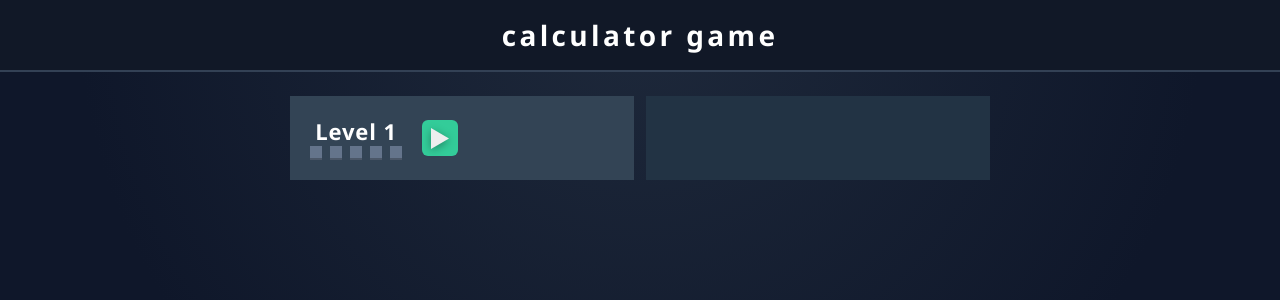
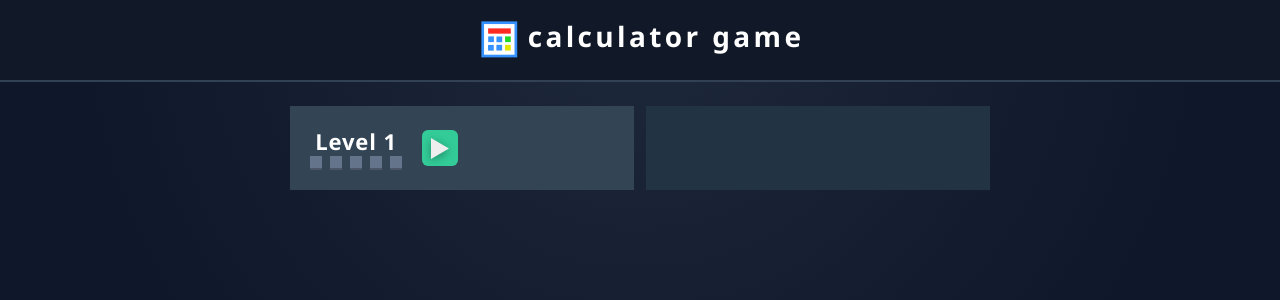
Before and after one commit to wwtchrsin/calculator-game, a Vue app: page / in a window 1280 px wide. Shown: the top 300 px of the page. Built offline with nearby package versions, Linux system fonts and the light colour scheme.

Commit message:
[+] app logo

```diff
--- a/index.html
+++ b/index.html
@@ -3,6 +3,7 @@
   <head>
     <meta charset="UTF-8" />
     <meta name="viewport" content="width=device-width, initial-scale=1.0" />
+    <link rel="icon" href="/favicon.ico" />
     <title>calculator game</title>
   </head>
   <body>
--- a/src/App.vue
+++ b/src/App.vue
@@ -1,6 +1,6 @@
 <template>
   <div class="app-shell">
-    <header class="app-header">calculator game</header>
+    <AppHeader />
     <main class="app-main">
       <div class="main-panels">
         <section class="status-panel">
@@ -29,6 +29,7 @@
           <button
             v-if="gameStated && roundOver && !roundWon"
             class="correct-answer-btn"
+            :class="showCorrectAnswer ? 'inactive' : 'active'"
             type="button"
             aria-label="Show Answer"
             @click="toggleAnswer"
@@ -82,6 +83,7 @@ import ExpressionRow from './components/ExpressionRow.vue'
 import { createBoard, formatTime } from './game/board.js'
 import { evaluateCells, stepToCells, excludeBracketCells } from './game/evaluate.js'
 import { generateRound, roundTime } from './game/generate.js'
+import AppHeader from './components/AppHeader.vue'
 
 const level = ref(1)
 const score = ref(0)
--- /dev/null
+++ b/src/components/AppHeader.vue
@@ -0,0 +1,65 @@
+<template>
+  <header class="app-header">
+    <svg viewBox="0 0 180 180">
+      <g>
+        <rect
+          style="fill:#ffffff;stroke:#3591ff;stroke-linecap:round;paint-order:fill markers stroke;stroke-width:10;stroke-dasharray:none;stroke-opacity:1;fill-opacity:1"
+          id="rect4"
+          width="124.28256"
+          height="124.91344"
+          x="25.235037"
+          y="25.235037" />
+        <rect
+          style="fill:#3591ff;fill-opacity:1;stroke:none;stroke-width:8;stroke-linecap:round;stroke-dasharray:none;stroke-opacity:1;paint-order:fill markers stroke"
+          id="rect16"
+          width="21.41264"
+          height="21.41264"
+          x="45.184177"
+          y="108.46393" />
+        <rect
+          style="fill:#3591ff;fill-opacity:1;stroke:none;stroke-width:8;stroke-linecap:round;stroke-dasharray:none;stroke-opacity:1;paint-order:fill markers stroke"
+          id="rect16-8"
+          width="21.41264"
+          height="21.41264"
+          x="76.43013"
+          y="108.08008" />
+        <rect
+          style="fill:#e4e503;fill-opacity:1;stroke:none;stroke-width:8;stroke-linecap:round;stroke-dasharray:none;stroke-opacity:1;paint-order:fill markers stroke"
+          id="rect16-1"
+          width="21.41264"
+          height="21.41264"
+          x="108.83892"
+          y="108.17227" />
+        <rect
+          style="fill:#3591ff;fill-opacity:1;stroke:none;stroke-width:8;stroke-linecap:round;stroke-dasharray:none;stroke-opacity:1;paint-order:fill markers stroke"
+          id="rect16-2"
+          width="21.41264"
+          height="21.41264"
+          x="45.752598"
+          y="76.509773" />
+        <rect
+          style="fill:#3591ff;fill-opacity:1;stroke:none;stroke-width:8;stroke-linecap:round;stroke-dasharray:none;stroke-opacity:1;paint-order:fill markers stroke"
+          id="rect16-6"
+          width="21.41264"
+          height="21.41264"
+          x="76.745567"
+          y="76.944366" />
+        <rect
+          style="fill:#21d926;fill-opacity:1;stroke:none;stroke-width:8;stroke-linecap:round;stroke-dasharray:none;stroke-opacity:1;paint-order:fill markers stroke"
+          id="rect16-18"
+          width="21.41264"
+          height="21.41264"
+          x="108.98503"
+          y="76.497879" />
+        <rect
+          style="fill:#ff2a22;fill-opacity:1;stroke:none;stroke-width:8.73578;stroke-linecap:round;stroke-dasharray:none;stroke-opacity:1;paint-order:fill markers stroke"
+          id="rect24"
+          width="84.895592"
+          height="19.80669"
+          x="45.533562"
+          y="46.416359" />
+      </g>
+    </svg>
+    <div class="app-name">calculator game</div>
+  </header>
+</template>
--- a/src/style.css
+++ b/src/style.css
@@ -27,14 +27,27 @@ body {
 }
 
 .app-header {
+  display: flex;
+  flex-direction: row;
+  justify-content: center;
+  align-items: center;
+  gap: 4px;
   background: #111827;
   border-bottom: 2px solid #334155;
-  text-align: center;
   padding: 16px 24px;
+}
+
+.app-header svg {
+  height: 48px;
+  width: 48px;
+}
+
+.app-header .app-name {
   font-size: 28px;
   letter-spacing: 0.12em;
   text-transform: lowercase;
   font-weight: 700;
+  margin-top: -8px;
 }
 
 .app-main {
@@ -132,6 +145,10 @@ body {
 
 .correct-answer-btn {
   background-color: #39c;
+}
+
+.correct-answer-btn.inactive {
+  background-color: #579;
 }
 
 .continue-btn svg,
@@ -280,3 +297,10 @@ body {
     min-height: 160px;
   }
 }
+
+@media (max-width: 480px) {
+  .app-header .app-name {
+    font-size: 24px;
+    margin-top: -7px;
+  }
+}
```
Also changed, not shown: 1 other file (tests, documents, lock files or other folders).
